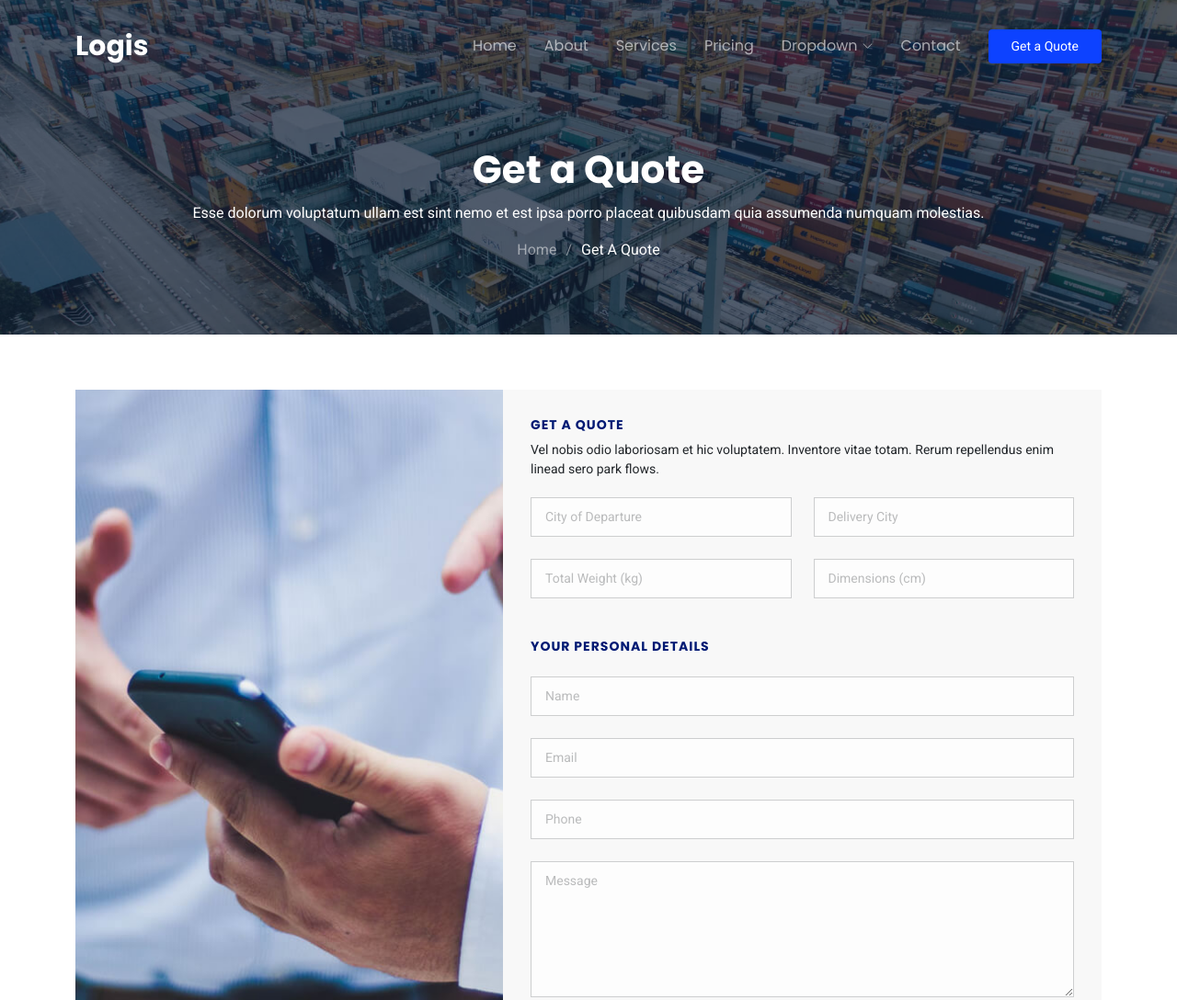
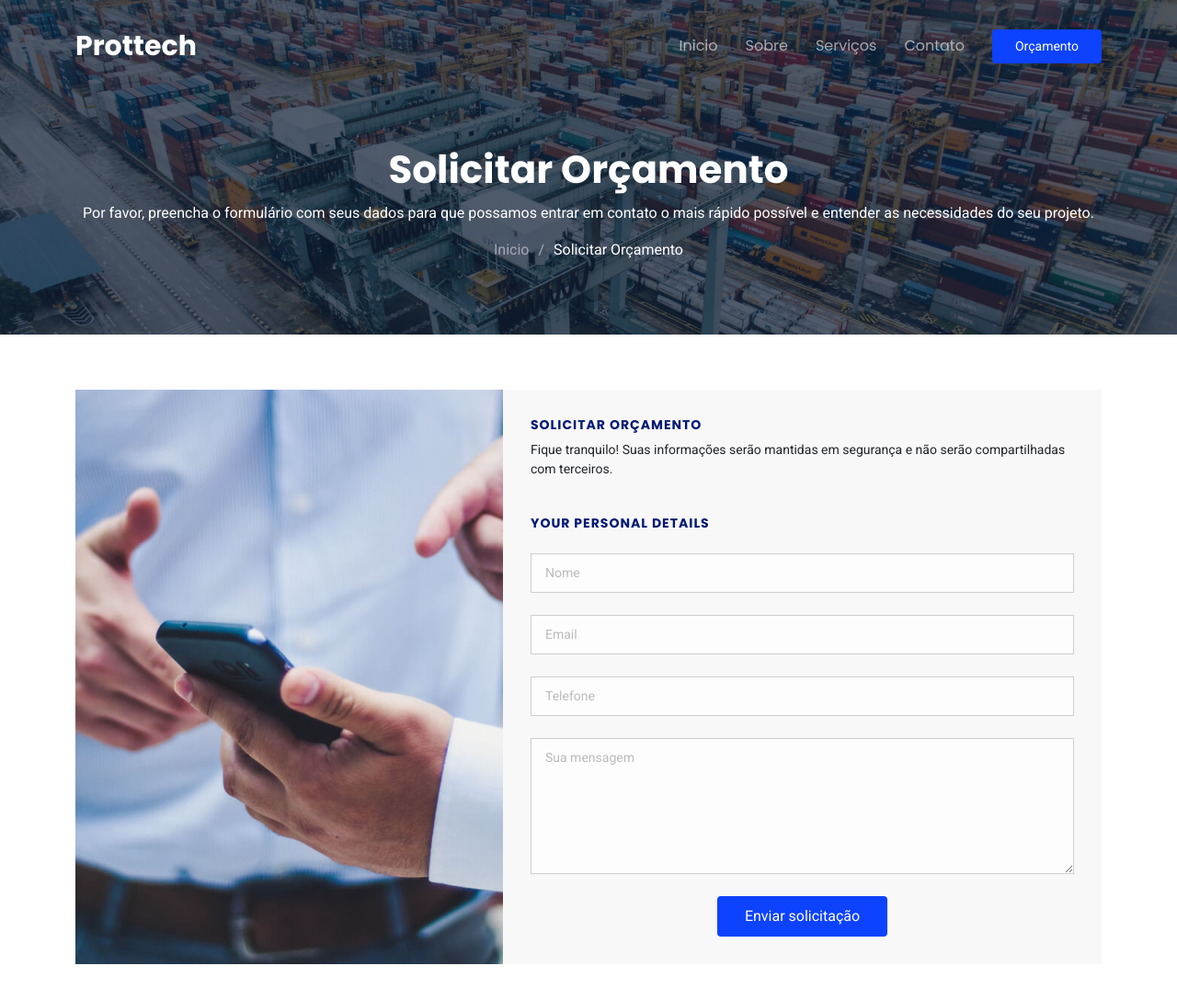
Before and after one commit to bruno1morais/prottech, a plain HTML site: page get-a-quote.html in a window 1280 px wide. Shown: the top 1088 px of the page at 92% size. Drawn offline with Linux system fonts and the light colour scheme.

Commit message:
Alterações na pagina de orçamento

```diff
--- a/get-a-quote.html
+++ b/get-a-quote.html
@@ -45,16 +45,15 @@
       <a href="index.html" class="logo d-flex align-items-center me-auto">
         <!-- Uncomment the line below if you also wish to use an image logo -->
         <!-- <img src="assets/img/logo.png" alt=""> -->
-        <h1 class="sitename">Logis</h1>
+        <h1 class="sitename">Prottech</h1>
       </a>
 
       <nav id="navmenu" class="navmenu">
         <ul>
-          <li><a href="index.html">Home<br></a></li>
-          <li><a href="about.html">About</a></li>
-          <li><a href="services.html">Services</a></li>
-          <li><a href="pricing.html">Pricing</a></li>
-          <li class="dropdown"><a href="#"><span>Dropdown</span> <i class="bi bi-chevron-down toggle-dropdown"></i></a>
+          <li><a href="index.html">Inicio<br></a></li>
+          <li><a href="about.html">Sobre</a></li>
+          <li><a href="services.html">Serviços</a></li>
+          <!-- <li class="dropdown"><a href="#"><span>Dropdown</span> <i class="bi bi-chevron-down toggle-dropdown"></i></a>
             <ul>
               <li><a href="#">Dropdown 1</a></li>
               <li class="dropdown"><a href="#"><span>Deep Dropdown</span> <i class="bi bi-chevron-down toggle-dropdown"></i></a>
@@ -70,13 +69,13 @@
               <li><a href="#">Dropdown 3</a></li>
               <li><a href="#">Dropdown 4</a></li>
             </ul>
-          </li>
-          <li><a href="contact.html">Contact</a></li>
+          </li> -->
+          <li><a href="contact.html">Contato</a></li>
         </ul>
         <i class="mobile-nav-toggle d-xl-none bi bi-list"></i>
       </nav>
 
-      <a class="btn-getstarted" href="get-a-quote.html">Get a Quote</a>
+      <a class="btn-getstarted" href="get-a-quote.html">Orçamento</a>
 
     </div>
   </header>
@@ -86,12 +85,12 @@
     <!-- Page Title -->
     <div class="page-title dark-background" data-aos="fade" style="background-image: url(assets/img/page-title-bg.jpg);">
       <div class="container position-relative">
-        <h1>Get a Quote</h1>
-        <p>Esse dolorum voluptatum ullam est sint nemo et est ipsa porro placeat quibusdam quia assumenda numquam molestias.</p>
+        <h1>Solicitar Orçamento</h1>
+        <p>Por favor, preencha o formulário com seus dados para que possamos entrar em contato o mais rápido possível e entender as necessidades do seu projeto.</p>
         <nav class="breadcrumbs">
           <ol>
-            <li><a href="index.html">Home</a></li>
-            <li class="current">Get A Quote</li>
+            <li><a href="index.html">Inicio</a></li>
+            <li class="current">Solicitar Orçamento</li>
           </ol>
         </nav>
       </div>
@@ -108,33 +107,17 @@
 
           <div class="col-lg-7" data-aos="fade-up" data-aos-delay="200">
             <form action="forms/get-a-quote.php" method="post" class="php-email-form">
-              <h3>Get a quote</h3>
-              <p>Vel nobis odio laboriosam et hic voluptatem. Inventore vitae totam. Rerum repellendus enim linead sero park flows.</p>
+              <h3>Solicitar Orçamento</h3>
+              <p>Fique tranquilo! Suas informações serão mantidas em segurança e não serão compartilhadas com terceiros.</p>
 
               <div class="row gy-4">
-
-                <div class="col-md-6">
-                  <input type="text" name="departure" class="form-control" placeholder="City of Departure" required="">
-                </div>
-
-                <div class="col-md-6">
-                  <input type="text" name="delivery" class="form-control" placeholder="Delivery City" required="">
-                </div>
-
-                <div class="col-md-6">
-                  <input type="text" name="weight" class="form-control" placeholder="Total Weight (kg)" required="">
-                </div>
-
-                <div class="col-md-6">
-                  <input type="text" name="dimensions" class="form-control" placeholder="Dimensions (cm)" required="">
-                </div>
 
                 <div class="col-lg-12">
                   <h4>Your Personal Details</h4>
                 </div>
 
                 <div class="col-12">
-                  <input type="text" name="name" class="form-control" placeholder="Name" required="">
+                  <input type="text" name="name" class="form-control" placeholder="Nome" required="">
                 </div>
 
                 <div class="col-12 ">
@@ -142,11 +125,11 @@
                 </div>
 
                 <div class="col-12">
-                  <input type="text" class="form-control" name="phone" placeholder="Phone" required="">
+                  <input type="text" class="form-control" name="phone" placeholder="Telefone" required="">
                 </div>
 
                 <div class="col-12">
-                  <textarea class="form-control" name="message" rows="6" placeholder="Message" required=""></textarea>
+                  <textarea class="form-control" name="message" rows="6" placeholder="Sua mensagem" required=""></textarea>
                 </div>
 
                 <div class="col-12 text-center">
@@ -154,7 +137,7 @@
                   <div class="error-message"></div>
                   <div class="sent-message">Your quote request has been sent successfully. Thank you!</div>
 
-                  <button type="submit">Get a quote</button>
+                  <button type="submit">Enviar solicitação</button>
                 </div>
 
               </div>
```
Also changed, not shown: index.html (+7 -9 lines).
